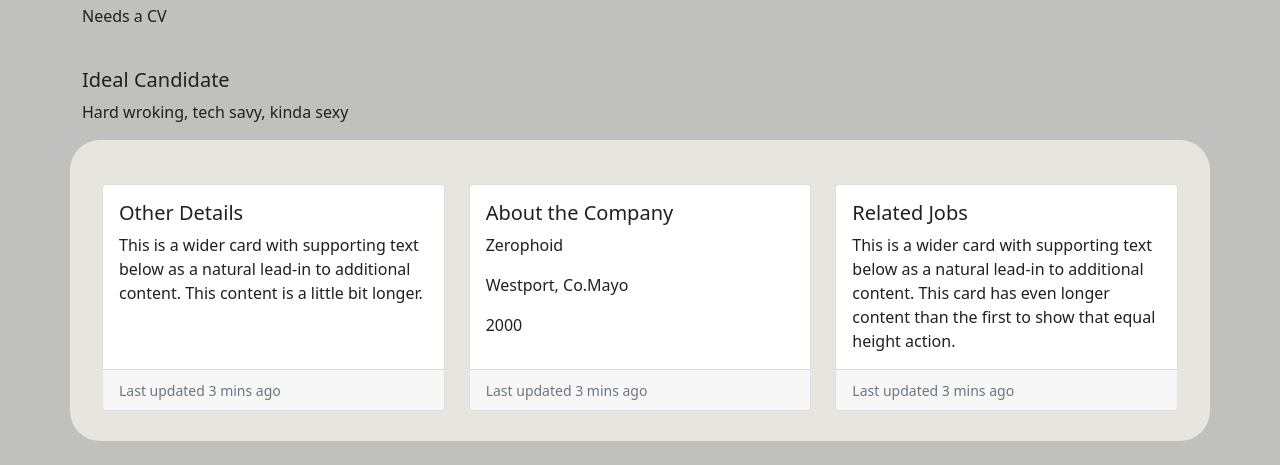
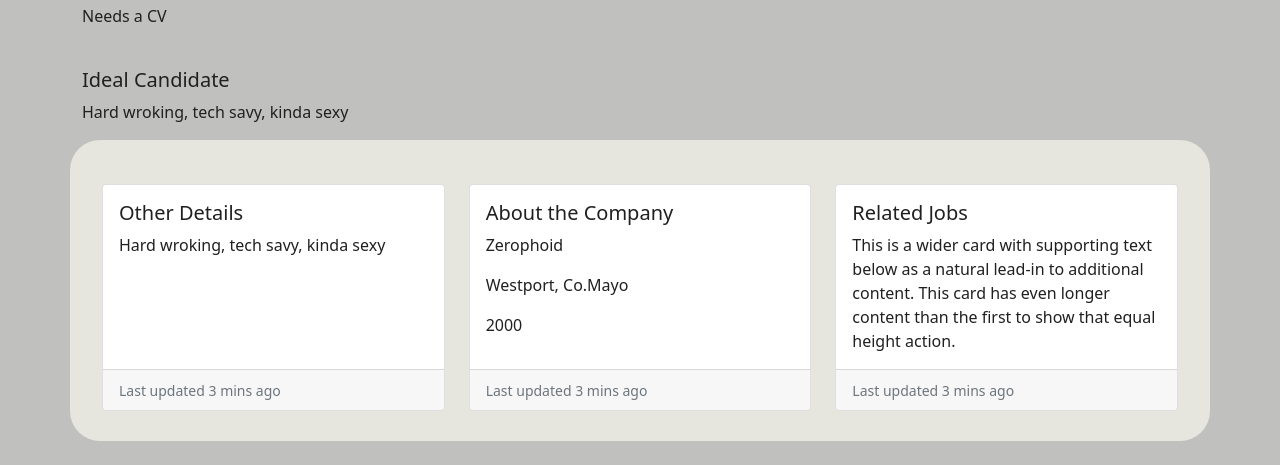
Before and after one commit to jamiecartmell/Django, a Django app: page /job-details/1 in a window 1280 px wide. Shown: the part 542-1007 px from the top of the page. Run offline with Django 4.2, Linux system fonts and the light colour scheme; data comes from the database, SQL or seed files in the repository.

Commit message:
job details

```diff
--- a/templates/website/job_details.html
+++ b/templates/website/job_details.html
@@ -45,8 +45,7 @@
             <div class="card-body">
                 <h5 class="card-title">Other Details</h5>
                 <p class="card-text">
-                    This is a wider card with supporting text below as a natural lead-in
-                    to additional content. This content is a little bit longer.
+                    {{job.ideal_candidate}}
                 </p>
             </div>
             <div class="card-footer">
```
